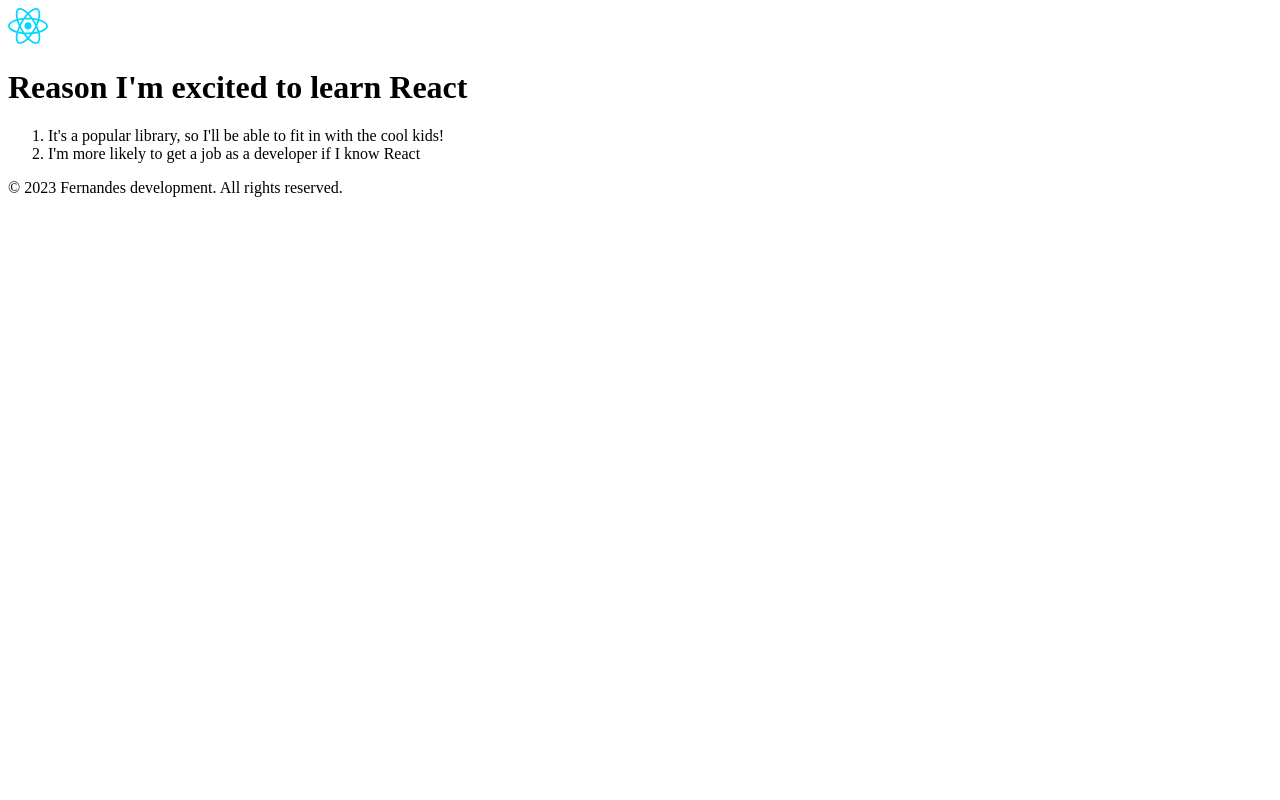
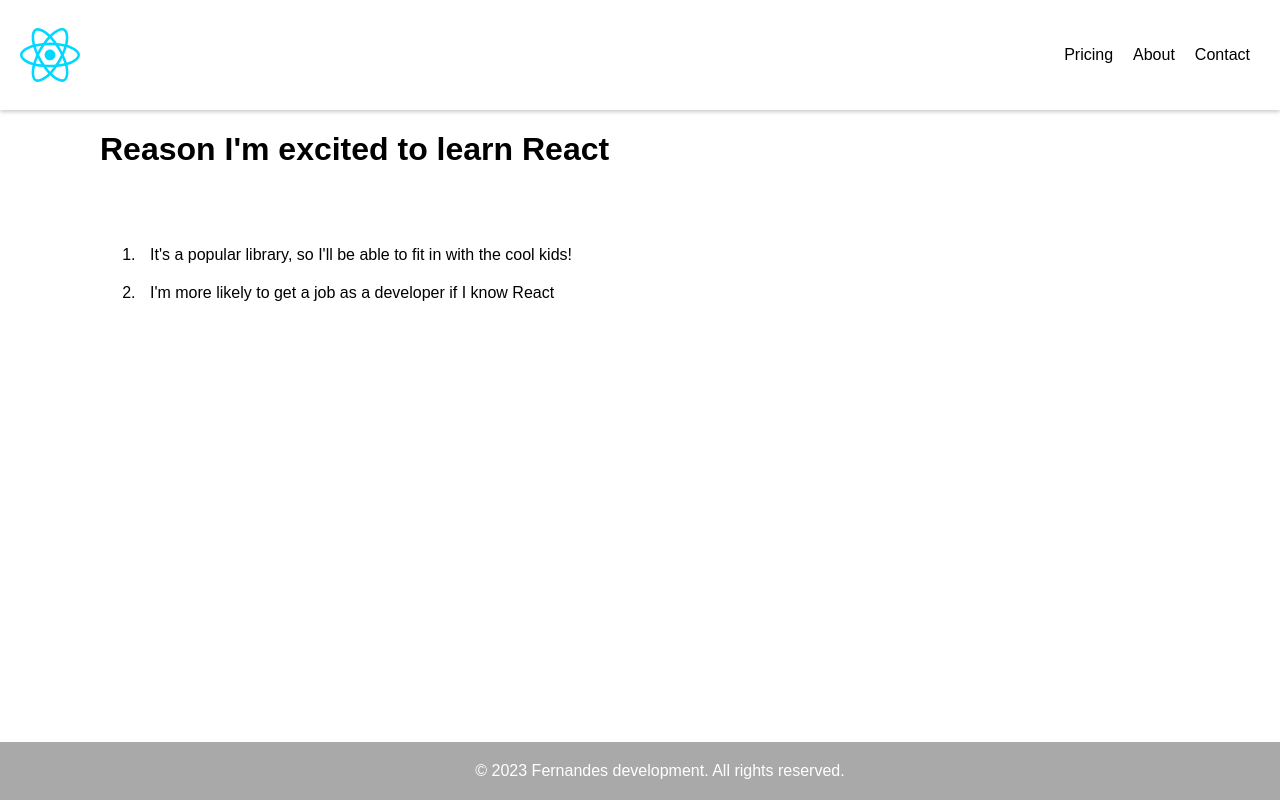
Before and after one commit to vfreis09/learn-react, a React (Vite) app: page / in a window 1280 px wide. Built offline with nearby package versions, Linux system fonts and the light colour scheme.

Commit message:
styling with classes

```diff
--- a/src/index.css
+++ b/src/index.css
@@ -0,0 +1,57 @@
+body {
+  margin: 0px;
+  padding-bottom: 200px;
+  font-family: Arial;
+}
+
+.nav,
+li {
+  padding: 10px;
+}
+
+.nav-bar {
+  display: flex;
+  align-items: center;
+  justify-content: space-between;
+  box-shadow: 0 2px 4px 0 rgba(0, 0, 0, 0.2);
+}
+
+.nav-items {
+  display: flex;
+  list-style: none;
+  align-items: center;
+  justify-content: space-between;
+  padding: 20px;
+}
+
+.react-logo {
+  width: 60px;
+  padding: 20px;
+}
+
+.main-content {
+  display: flex;
+  align-items: start;
+  flex-direction: column;
+  width: 100%;
+}
+
+.title {
+  padding-left: 100px;
+}
+
+.list {
+  padding-top: 30px;
+  padding-left: 140px;
+}
+
+.footer {
+  position: fixed;
+  left: 0;
+  bottom: 0;
+  width: 100%;
+  background-color: darkgray;
+  color: white;
+  text-align: center;
+  padding: 20px;
+}
--- a/src/main.jsx
+++ b/src/main.jsx
@@ -6,8 +6,13 @@ import "./index.css";
 function Header() {
   return (
     <header>
-      <nav>
-        <img src="./react.svg" width="40px"></img>
+      <nav className="nav-bar">
+        <img src="./react.svg" className="react-logo"></img>
+        <ul className="nav-items">
+          <li>Pricing</li>
+          <li>About</li>
+          <li>Contact</li>
+        </ul>
       </nav>
     </header>
   );
@@ -15,9 +20,9 @@ function Header() {
 
 function MainContent() {
   return (
-    <div>
-      <h1>Reason I'm excited to learn React</h1>
-      <ol>
+    <div className="main-content">
+      <h1 className="title">Reason I'm excited to learn React</h1>
+      <ol className="list">
         <li>
           It's a popular library, so I'll be able to fit in with the cool kids!
         </li>
@@ -28,7 +33,11 @@ function MainContent() {
 }
 
 function Footer() {
-  return <footer>© 2023 Fernandes development. All rights reserved.</footer>;
+  return (
+    <footer className="footer">
+      © 2023 Fernandes development. All rights reserved.
+    </footer>
+  );
 }
 
 function Page() {
```
